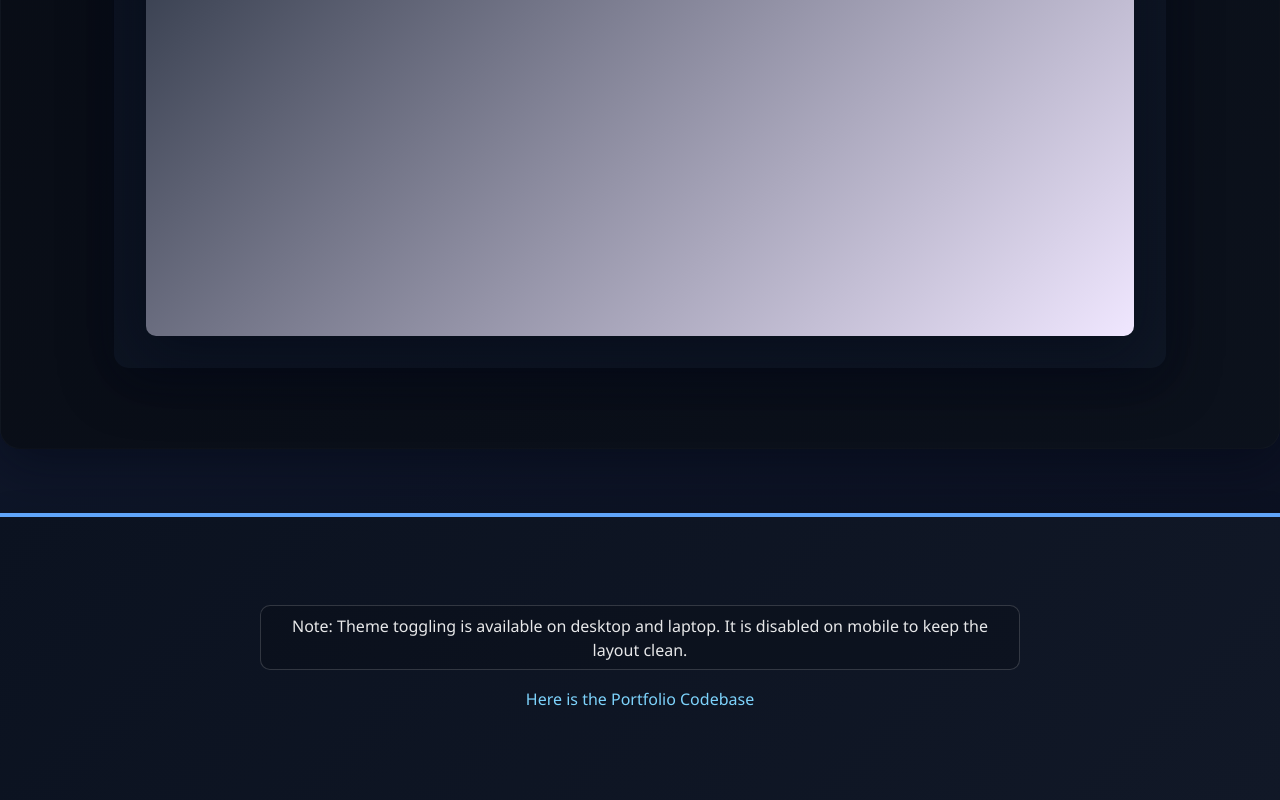
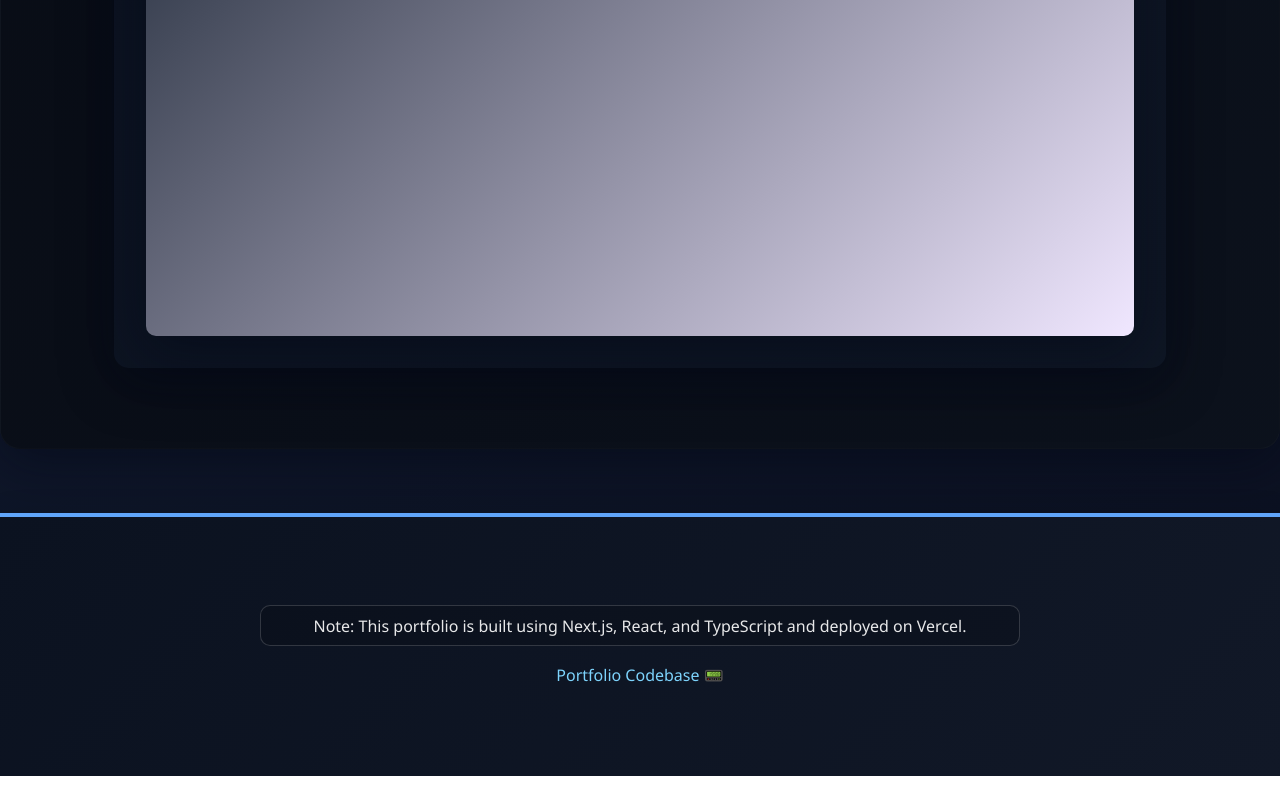
Before and after one commit to Karti722/Personal_Website, a Next.js app in the folder website/: page / in a window 1280 px wide. Shown: the part 10167-10967 px from the top of the page. After the commit the page ends 10943 px from the top, so only its background shows below. Built offline with nearby package versions, Linux system fonts and the light colour scheme.

Commit message:
Edited Footer

```diff
--- a/website/app/components/Footer.tsx
+++ b/website/app/components/Footer.tsx
@@ -5,15 +5,15 @@ export default function Footer() {
     <footer id="more-info">
       <div className="container">
         <p className="footer-note">
-          Note: Theme toggling is available on desktop and laptop.
-          It is disabled on mobile to keep the layout clean.
+          Note: This portfolio is built using Next.js, React, and TypeScript
+          and deployed on Vercel.
         </p>
         <a
           href="https://github.com/Karti722/Personal_Website"
           target="_blank"
           rel="noopener noreferrer"
         >
-          Here is the Portfolio Codebase
+          Portfolio Codebase 📟
         </a>
       </div>
     </footer>
```
